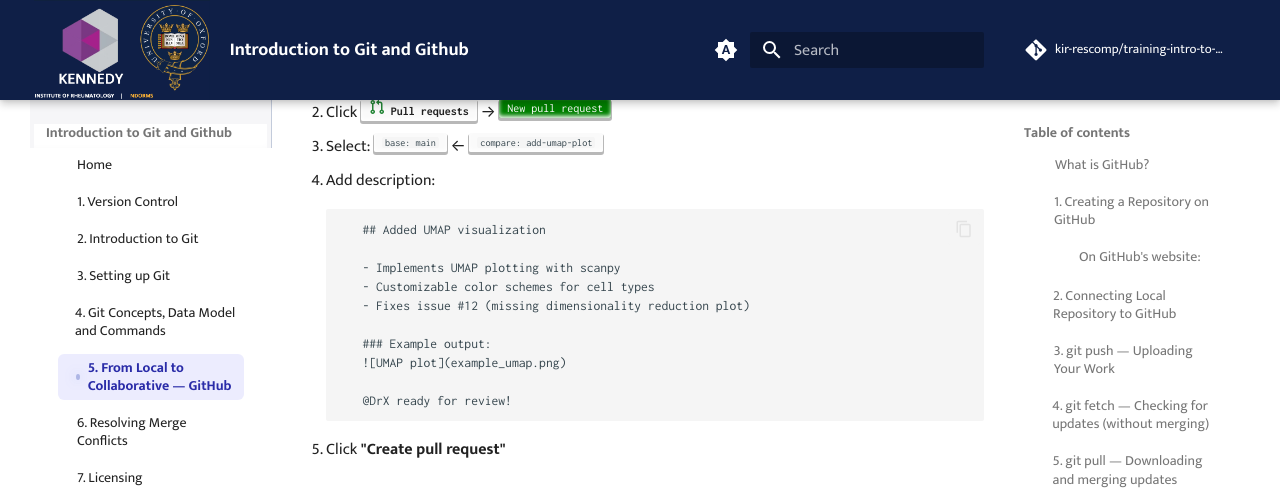
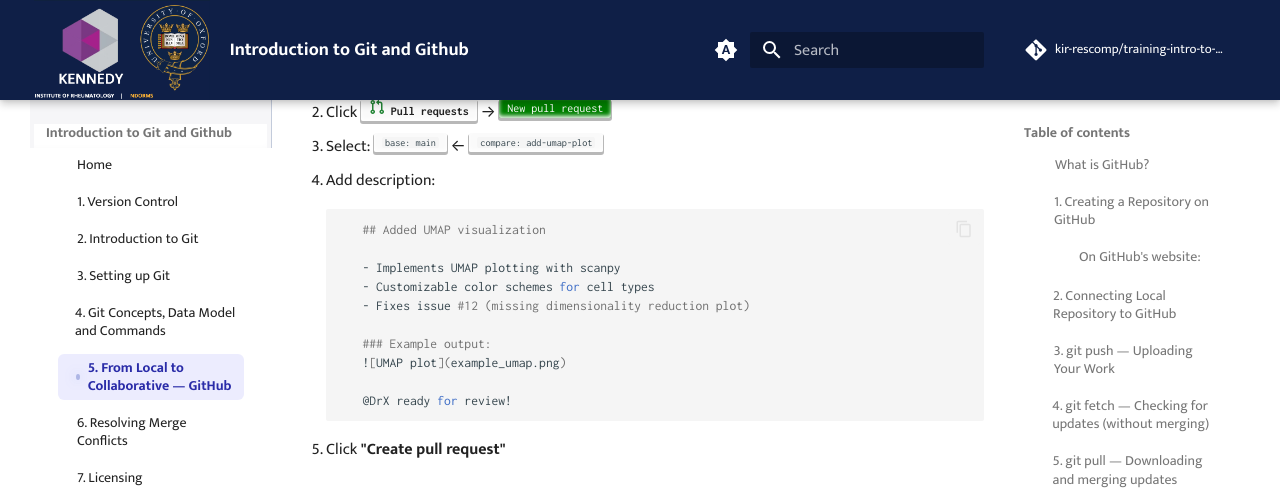
Before and after one commit to kir-rescomp/training-intro-to-git-github, an MkDocs documentation site: the page built from docs/5.from_git_to_github.md, in a window 1280 px wide and 900 px high, scrolled down 9629 px. Shown: the top 494 px of the window. Built offline with MkDocs 1.6.1 and Material for MkDocs 9.7.7, drawn with Linux system fonts in a browser that asks for light colours; comment, search, counter and statistics services are not loaded.

Commit message:
more notes on Pull requests

`````diff
--- a/docs/5.from_git_to_github.md
+++ b/docs/5.from_git_to_github.md
@@ -402,7 +402,7 @@
 2. Click <kbd><img src="../images/github-pull-request-icon.svg" alt="PR"> **Pull requests**</kbd> → <kbd style="background-color: green; color: white;">New pull request</kbd>
 3. Select: <kbd>`base: main`</kbd> ← <kbd>`compare: add-umap-plot`</kbd>
 4. Add description:
-````
+```bash
    ## Added UMAP visualization
 
    - Implements UMAP plotting with scanpy
@@ -413,7 +413,7 @@
    ![UMAP plot](example_umap.png)
 
    @DrX ready for review!
-````
+```
 5. Click **"Create pull request"**
 
 ### Dr. X reviews the PR:
`````
